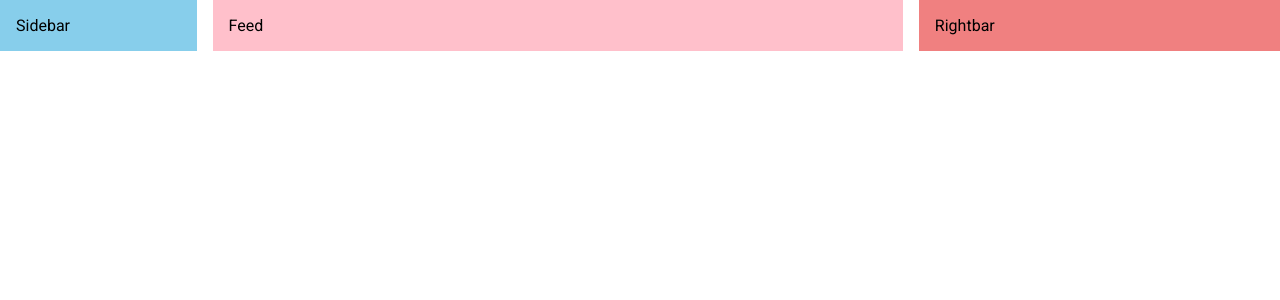
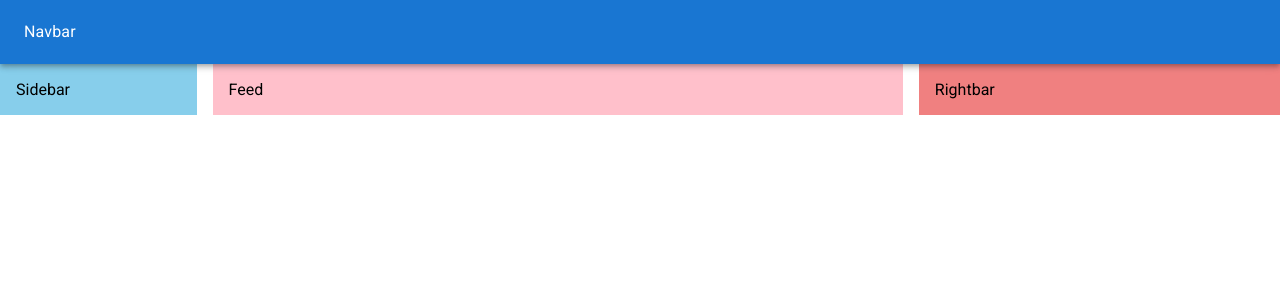
Before and after one commit to shivrajpro/material-ui-demo, a React (Create React App) app: page / in a window 1280 px wide. Shown: the top 300 px of the page. Built offline with nearby package versions, Linux system fonts and the light colour scheme.

Commit message:
start toolbar

```diff
--- a/src/App.js
+++ b/src/App.js
@@ -3,18 +3,18 @@ import "./App.css";
 import Feed from "./components/Feed";
 import Rightbar from "./components/Rightbar";
 import Sidebar from "./components/Sidebar";
+import Navbar from "./components/Navbar";
 
 function App() {
   return (
     <div>
-      {/* <p>app works!</p> */}
       <Box>
-      {/* navbar */}
-      <Stack direction="row" spacing={2} justifyContent="space-between" >
-        <Sidebar />
-        <Feed />
-        <Rightbar />
-      </Stack>
+        <Navbar />
+        <Stack direction="row" spacing={2} justifyContent="space-between">
+          <Sidebar />
+          <Feed />
+          <Rightbar />
+        </Stack>
       </Box>
     </div>
   );
--- a/src/components/Navbar.jsx
+++ b/src/components/Navbar.jsx
@@ -1,9 +1,18 @@
-import React from 'react'
+import { AppBar, Toolbar, Typography, styled } from "@mui/material";
+import React from "react";
 
+const StyledToolbar = styled(Toolbar)({
+  display: "flex",
+  justifyContent: "space-between",
+});
 const Navbar = () => {
   return (
-    <div>Navbar</div>
-  )
-}
+    <AppBar position="sticky">
+      <StyledToolbar>
+        <Typography>Navbar</Typography>
+      </StyledToolbar>
+    </AppBar>
+  );
+};
 
-export default Navbar
+export default Navbar;
```
